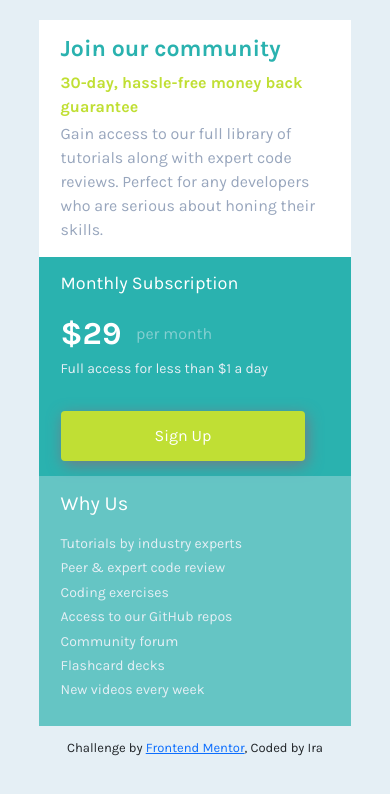
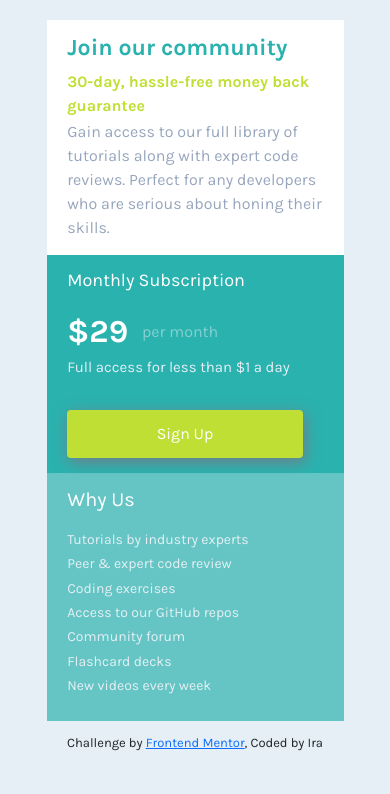
Before and after one commit to iraagyanti/Single-Price-Page, a plain HTML site: page index.html in a window 390 px wide. Drawn offline with nearby package versions, Linux system fonts and the light colour scheme.

Commit message:
update css

```diff
--- a/styles.css
+++ b/styles.css
@@ -85,12 +85,7 @@ h3 {
 @media screen and (max-width: 500px) and (min-width: 300px) {
     /* Main Content Box */
     .content-box {
-        padding: 5% 13% 3%;
-    }
-
-    /* Pricing Box Section */
-    .price-message {
-        font-size: 14px;
+        padding: 5% 15% 3%;
     }
 
     /* Footer Section */
```
